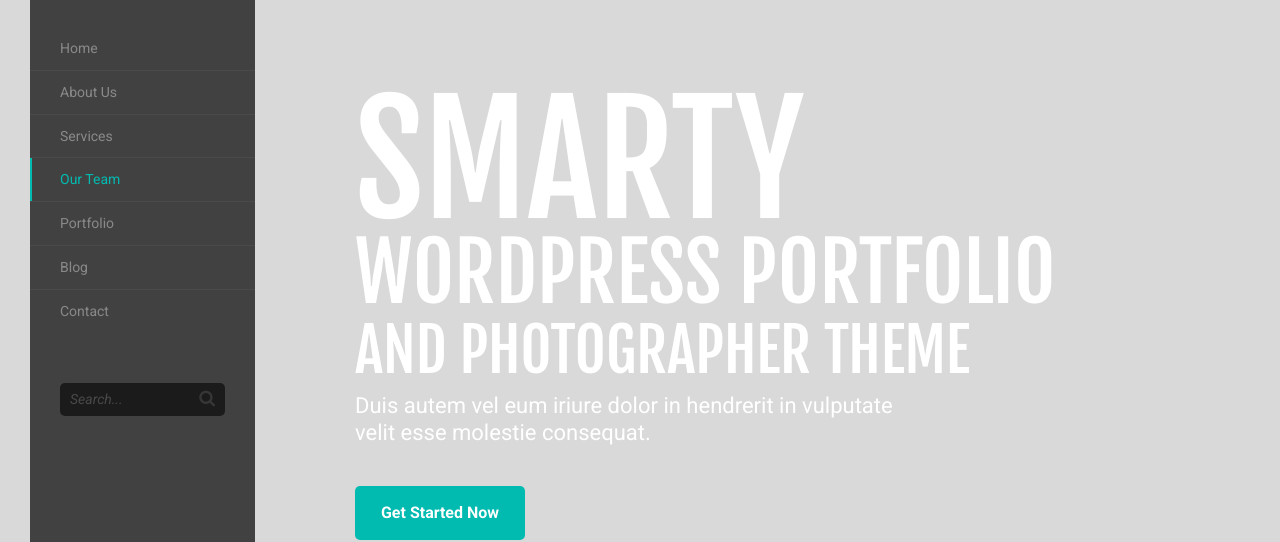
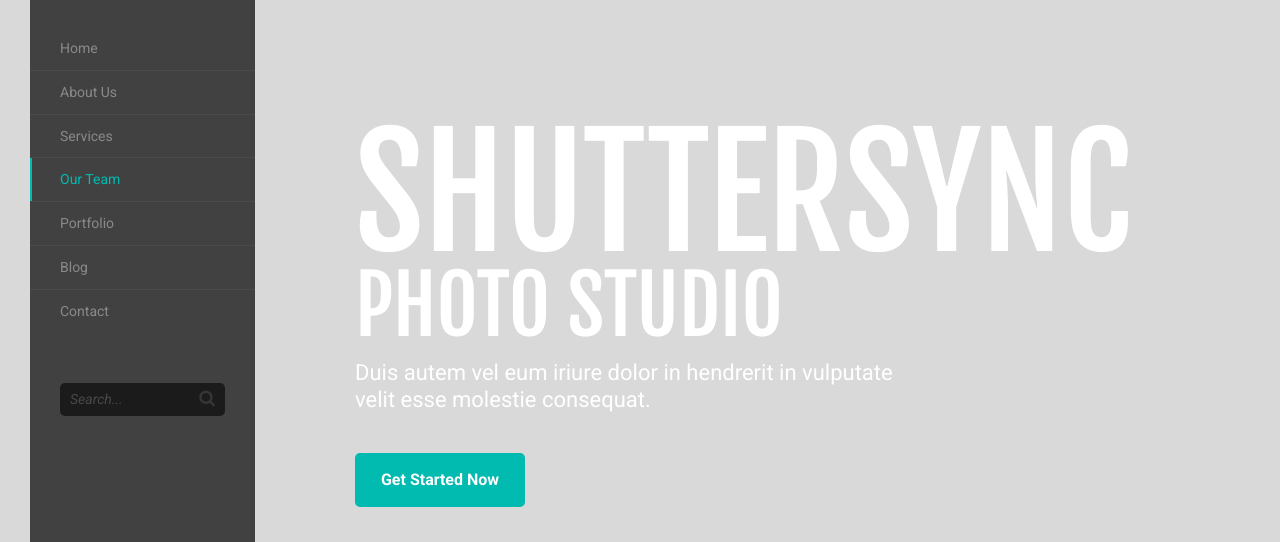
Before and after one commit to javascript-developer/Shuttersync, a website: page public/index.html in a window 1280 px wide. Shown: the part 83-625 px from the top of the page. Drawn offline with Linux system fonts and the light colour scheme; some packages are replaced by stand-ins of ours; a script that the page names is missing; files whose address does not match are found by name.

Commit message:
name added

```diff
--- a/public/index.html
+++ b/public/index.html
@@ -39,7 +39,7 @@
     <link rel="stylesheet" href="styles/animate.min.css" type="text/css">
     <link rel="stylesheet" href="styles/main.css" type="text/css">
 
-	<title>Smarty</title>
+	<title>ShutterSync</title>
 
     <script type="text/javascript" src="js/modernizr.min.js"></script>
     <script type="text/javascript" src="pace/pace.min.js"></script>
@@ -99,7 +99,7 @@
         </div><!-- .loader-container -->
         <div class="loader-footer">
         	<p>
-            	Copyright &copy; 2014 <span class="text-white">Smarty</span>.<br>All
+            	Copyright &copy; 2014 <span class="text-white">shuttersync.com</span>.<br>All
             	Rights Reserved.
            	</p>
         </div>
@@ -152,9 +152,9 @@
         <section id="section-intro">
             <div class="section-content bg-pattern dark-screen">
                 <div class="container">
-                    <h1 class="heading-enormous no-margin">Smarty</h1>
-                    <h2 class="heading-huge no-margin">Wordpress Portfolio</h2>
-                    <h3 class="heading-big no-margin">and Photographer Theme</h3>
+                    <h1 class="heading-enormous no-margin">ShutterSync</h1>
+                    <h2 class="heading-huge no-margin">Photo Studio</h2>
+                    <h3 class="heading-big no-margin"></h3>
                     <p class="text-bigger">
                         Duis autem vel eum iriure dolor in hendrerit in vulputate<br>
                         velit esse molestie consequat.
```
Also changed, not shown: index.html (deleted, +0 -1 lines).
